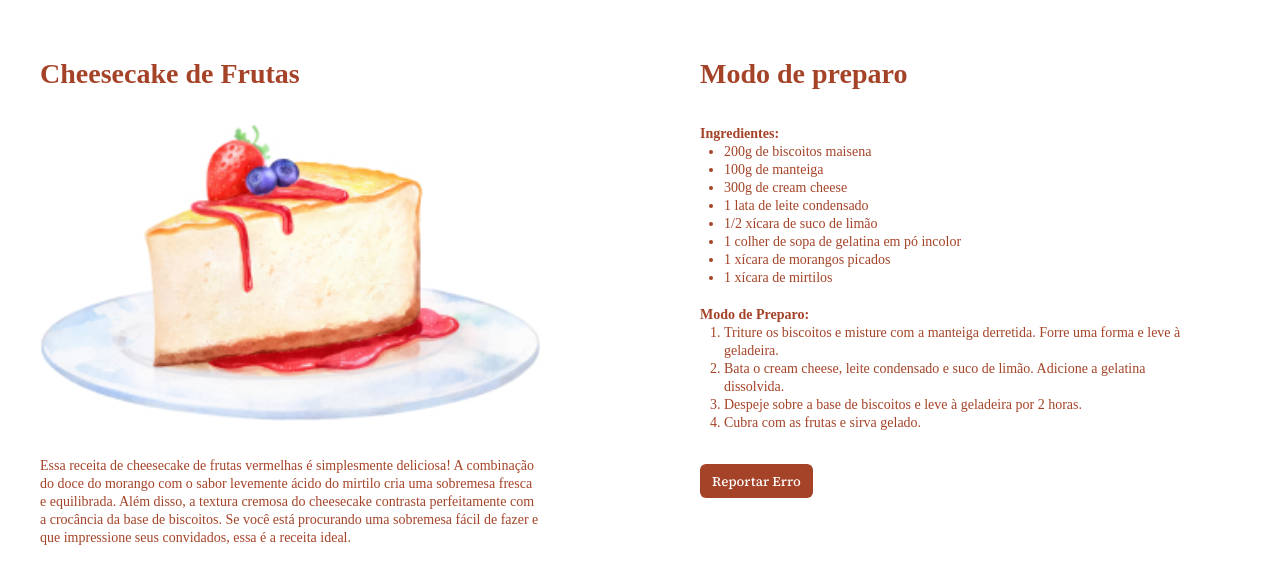
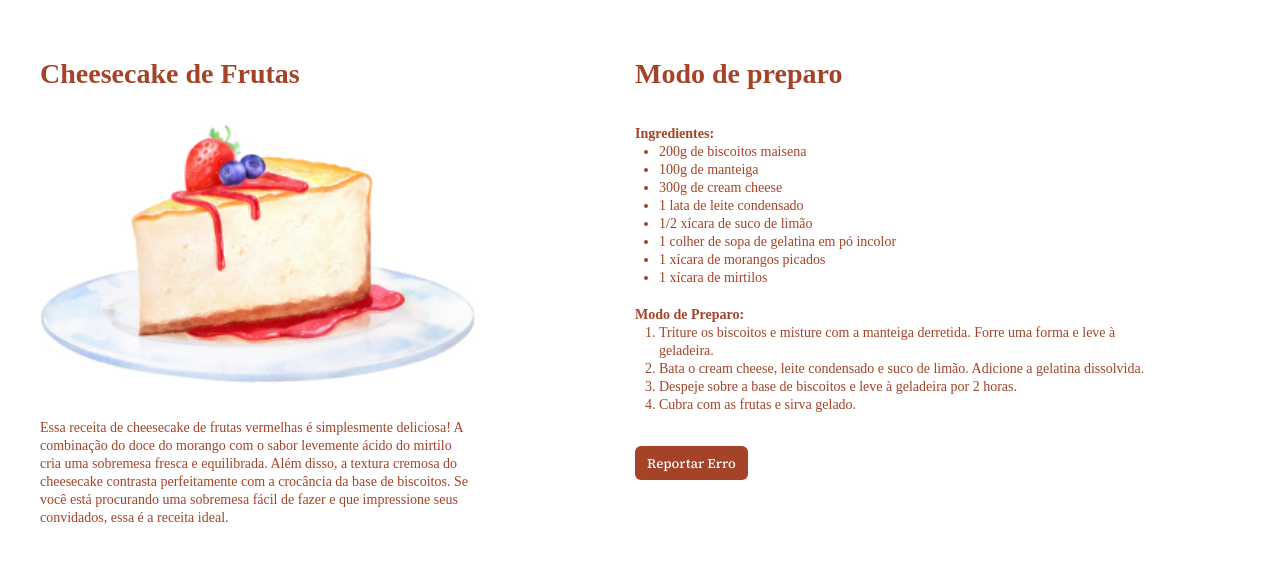
Before and after one commit to guiinkt/Cheesecake, a plain HTML site: page index.html in a window 1280 px wide. Drawn offline with Linux system fonts and the light colour scheme; a web font is replaced by a local one.

Commit message:
style: set max-width to main > div

```diff
--- a/style.css
+++ b/style.css
@@ -78,8 +78,11 @@ ul {
     gap: 16rem;
   }
 
-  main > div {
-    flex: 1;
-    max-width: 50rem;
+  .recipe {
+    max-width: 43.5rem;
+  }
+
+  .ingredients {
+    max-width: 52.5rem;
   }
 }
```
